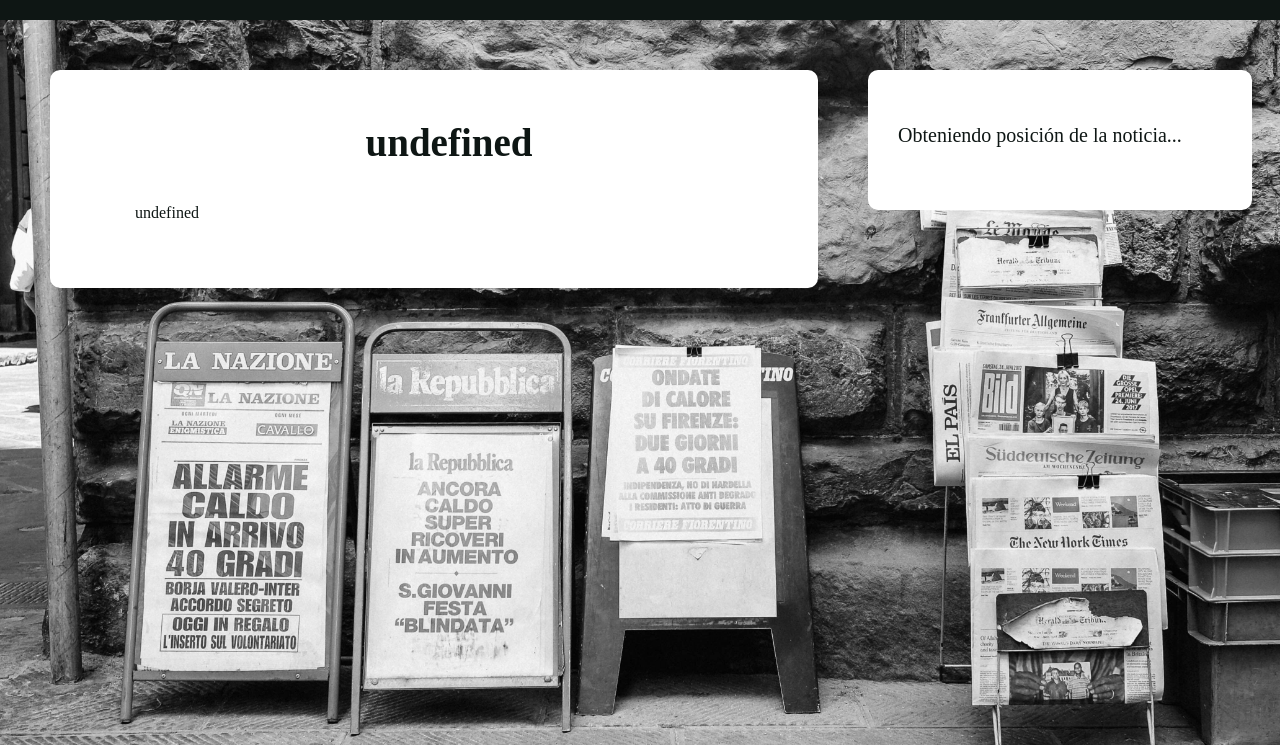
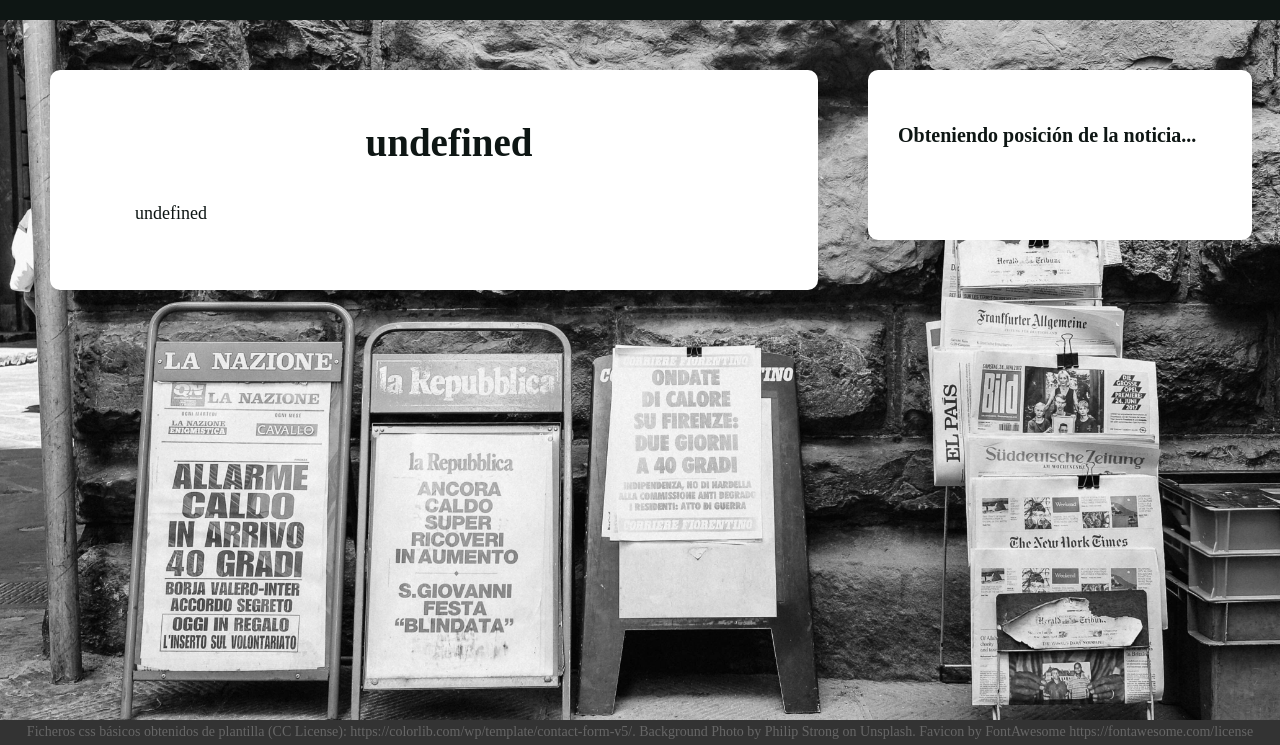
Before and after one commit to ailopera/stanceDetector.github.io, a plain HTML site: page classification.html in a window 1280 px wide. Shown: the part 55-800 px from the top of the page. Drawn offline with Linux system fonts and the light colour scheme; no server answers; files whose address does not match are found by name.

Commit message:
Visual improvements

```diff
--- a/classification.html
+++ b/classification.html
@@ -56,10 +56,10 @@
 
 		</aside>
 	</div>
-	<!-- <footer>
-		<p>Plantilla modificada a partir de (CC License): https://colorlib.com/wp/template/contact-form-v5/. Background Photo by Philip Strong on Unsplash. Favicon by FontAwesome https://fontawesome.com/license </p>
-		<div>Icons made by <a href="http://www.freepik.com" title="Freepik">Freepik</a> from <a href="https://www.flaticon.com/" title="Flaticon">www.flaticon.com</a> is licensed by <a href="http://creativecommons.org/licenses/by/3.0/" title="Creative Commons BY 3.0" target="_blank">CC 3.0 BY</a></div>
-	</footer> -->
+	<div class="footer">
+		<p> Ficheros css básicos obtenidos de plantilla (CC License): https://colorlib.com/wp/template/contact-form-v5/. Background Photo by Philip Strong on Unsplash. Favicon by FontAwesome https://fontawesome.com/license </p>
+		<div> Icons made by <a href="http://www.freepik.com" title="Freepik">Freepik</a> from <a href="https://www.flaticon.com/" title="Flaticon">www.flaticon.com</a> is licensed by <a href="http://creativecommons.org/licenses/by/3.0/" title="Creative Commons BY 3.0" target="_blank">CC 3.0 BY</a></div>
+	</div>
 </body>
 <script>
 	function GetURLParameter(sParam) {
--- a/css/classification.css
+++ b/css/classification.css
@@ -36,13 +36,14 @@
     float: left;
     padding-left: 30px;
     padding-top: 50px;
+    padding-bottom: 50px;
     font-family: Montserrat-Black;
     font-size: 20px;
     color: #0E1614;
     background: #fff;
     border-radius: 10px;
     width: 30%;
-    height: 140px;
+    height: 170px;
     margin-top: 50px;
 }
 
@@ -78,7 +79,7 @@
     /* width: 70%; */
     float: left;
     font-family: Montserrat-Black;
-    font-size: 16px;
+    font-size: 18px;
     /* color: #e6e6e6; */
     color: #0E1614;
     line-height: 1.2;
@@ -93,7 +94,27 @@
     color:#fff;
 }
 
-a :hover{
-    text-transform: none;
+a:hover{
+    text-decoration: none;
     color:rgba(255, 255, 255, 0.63);
 }
+
+#stanceText{
+    font-weight: bold;
+}
+
+
+.footer {
+    position: fixed;
+    left: 0;
+    bottom: 0;
+    width: 100%;
+    height: 25px;
+    background-color:#333333;
+    text-align: center;
+    font-family: Poppins-Regular;
+    font-size: 14px;
+    line-height: 1.7;
+    color: #666666;
+    margin: 0px;
+  }
```
